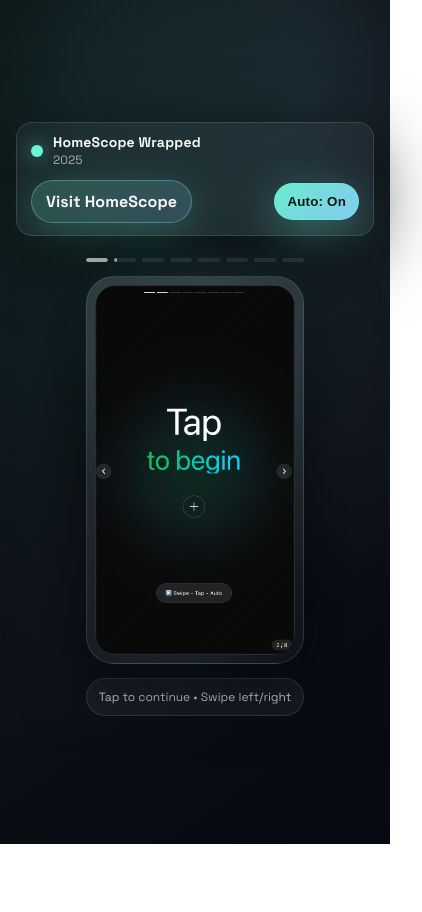
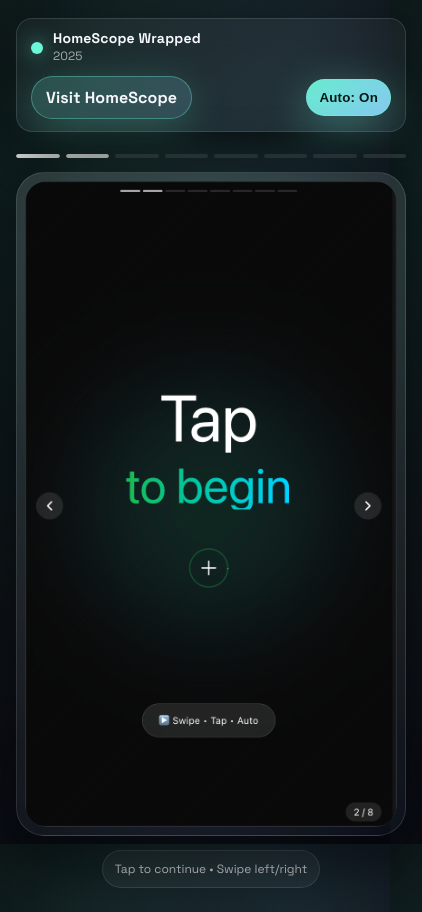
Before and after one commit to PhysicianeerShaik/HomeScope, a plain HTML site: page wrapped/index.html in a window 390 px wide. Shown: the whole page, 422 px wide, since content can reach past the window. Before the commit the page ends 844 px from the top, so only its background shows below. Drawn offline with Linux system fonts and the light colour scheme.

Commit message:
Add files via upload

```diff
--- a/wrapped/index.html
+++ b/wrapped/index.html
@@ -177,14 +177,14 @@
         width: 0%;
         background: rgba(255, 255, 255, 0.95);
         border-radius: 999px;
-        transition: width 180ms linear;
+        transition: none;
       }
 
       /* Device */
       .device-shell {
         position: relative;
-        width: min(96vw, 440px);
-        aspect-ratio: 9 / 16;
+        width: min(98vw, 520px);
+        height: min(90vh, 980px);
         display: grid;
         place-items: center;
       }
@@ -292,7 +292,8 @@
           justify-content: space-between;
         }
         .device-shell {
-          width: min(100%, 420px);
+          width: 100vw;
+          height: calc(100vh - 180px);
         }
       }
     </style>
@@ -371,6 +372,7 @@
       let autoTimer = null;
       let holdTimer = null;
       let isHolding = false;
+      let lastTouchTime = 0;
       let deckEl = null;
       let slideEls = [];
 
@@ -428,32 +430,13 @@
           el.setAttribute("aria-hidden", active ? "false" : "true");
         });
 
-        // Update progress: previous full, current animated when auto on
+        // Update progress: previous and current filled, rest empty (no animation)
         const segments = Array.from(progressTrack.querySelectorAll(".segment > span"));
         segments.forEach((fill, i) => {
           if (i < index) fill.style.width = "100%";
-          else if (i > index) fill.style.width = "0%";
-          else fill.style.width = autoOn ? "0%" : "100%";
+          else if (i === index) fill.style.width = "100%";
+          else fill.style.width = "0%";
         });
-
-        if (autoOn) animateCurrentProgress();
-      }
-
-      function animateCurrentProgress() {
-        const fills = Array.from(progressTrack.querySelectorAll(".segment > span"));
-        const fill = fills[index];
-        if (!fill) return;
-
-        const start = performance.now();
-        const duration = AUTO_MS;
-
-        function tick(now) {
-          if (!autoOn || isHolding) return;
-          const t = clamp((now - start) / duration, 0, 1);
-          fill.style.width = `${Math.round(t * 100)}%`;
-          if (t < 1) requestAnimationFrame(tick);
-        }
-        requestAnimationFrame(tick);
       }
 
       function go(next) {
@@ -505,11 +488,19 @@
       }
 
       function attachEvents() {
-        // Tap/click to advance (but ignore clicks on controls)
+        // Tap/click to navigate (left = prev, right = next; last slide opens site)
         deckEl.addEventListener("click", (e) => {
+          const now = performance.now();
+          if (now - lastTouchTime < 400) return; // ignore post-touch click
           const target = e.target;
           if (target && (target.id === "autoToggle" || target.closest(".topbar"))) return;
-          next();
+          const rect = deckEl.getBoundingClientRect();
+          const goLeft = e.clientX < rect.left + rect.width / 2;
+          if (index === SLIDES.length - 1) {
+            window.open("https://physicianeershaik.github.io/HomeScope/", "_blank");
+            return;
+          }
+          goLeft ? prev() : next();
         });
 
         // Keyboard
@@ -573,6 +564,7 @@
             return;
           }
 
+          lastTouchTime = performance.now();
           const changed = e.changedTouches && e.changedTouches[0];
           if (!changed) {
             next();
@@ -587,7 +579,13 @@
             if (dx < 0) next();
             else prev();
           } else {
-            next();
+            const rect = deckEl.getBoundingClientRect();
+            const goLeft = x1 < rect.left + rect.width / 2;
+            if (index === SLIDES.length - 1) {
+              window.open("https://physicianeershaik.github.io/HomeScope/", "_blank");
+              return;
+            }
+            goLeft ? prev() : next();
           }
         }, { passive: true });
       }
```
